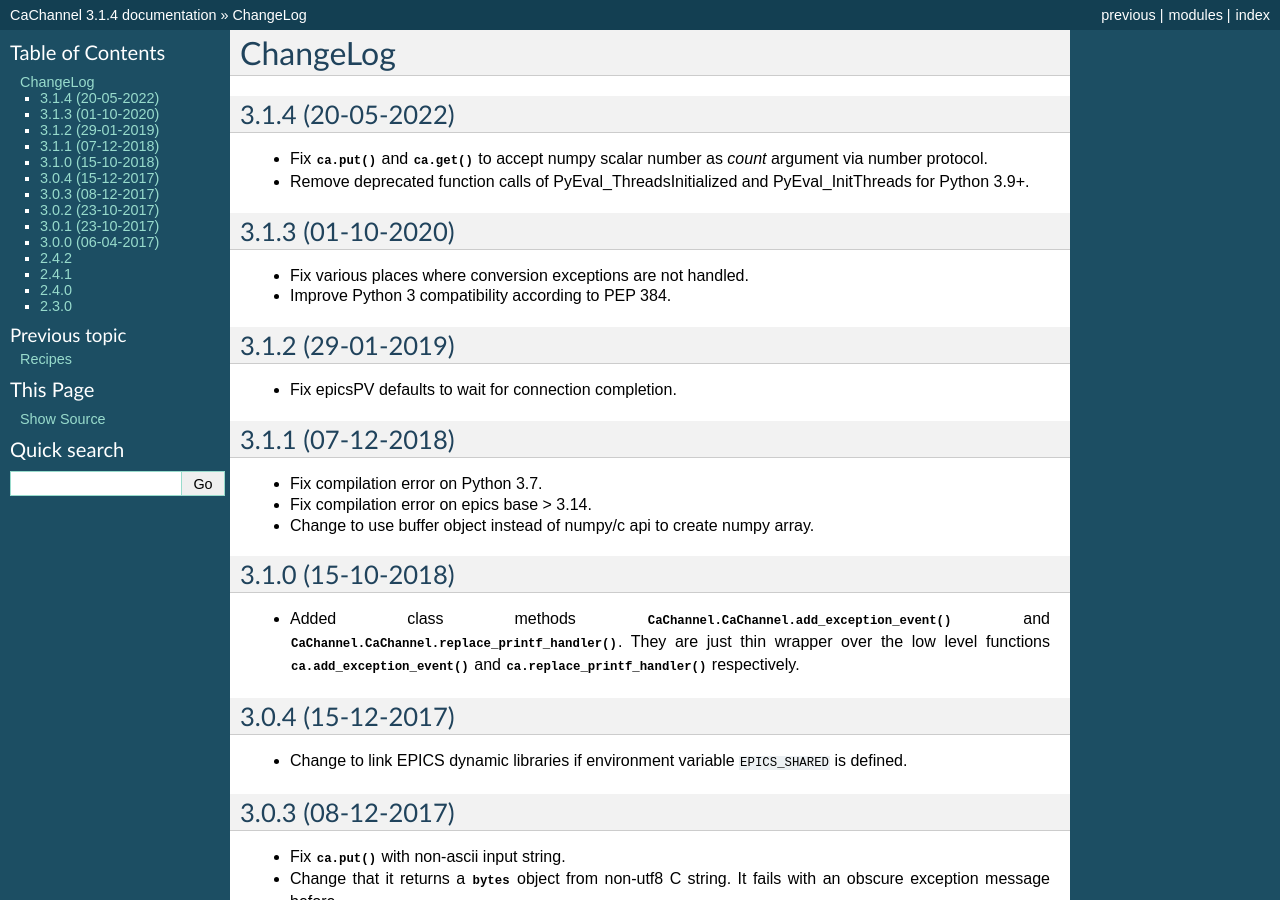
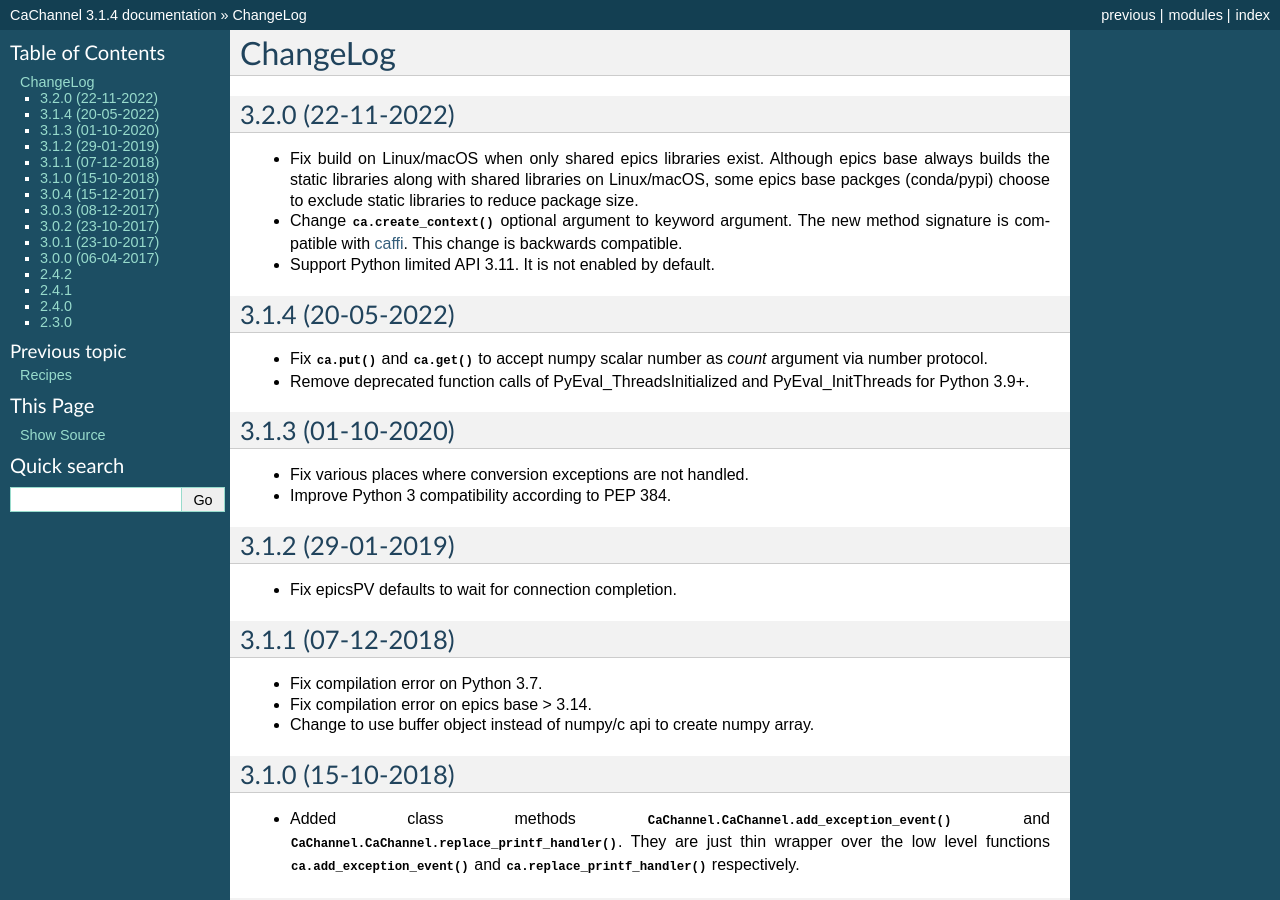
Before and after one commit to CaChannel/CaChannel, a Sphinx documentation site: the page built from docs/source/changes.rst, in a window 1280 px wide and 900 px high. Built offline with Sphinx 7.4.7, drawn with Linux system fonts in a browser that asks for light colours.

Commit message:
3.2.0 release notes

```diff
--- a/docs/source/changes.rst
+++ b/docs/source/changes.rst
@@ -1,5 +1,15 @@
 ChangeLog
 =========
+
+3.2.0 (22-11-2022)
+------------------
+
+- Fix build on Linux/macOS when only shared epics libraries exist. Although epics base always builds the static libraries
+  along with shared libraries on Linux/macOS, some epics base packges (conda/pypi) choose to exclude static libraries
+  to reduce package size.
+- Change :py:meth:`ca.create_context` optional argument to keyword argument. The new method signature is compatible with
+  `caffi <https://pypi.python.org/pypi/caffi>`_. This change is backwards compatible.
+- Support Python limited API 3.11. It is not enabled by default.
 
 3.1.4 (20-05-2022)
 ------------------
```
